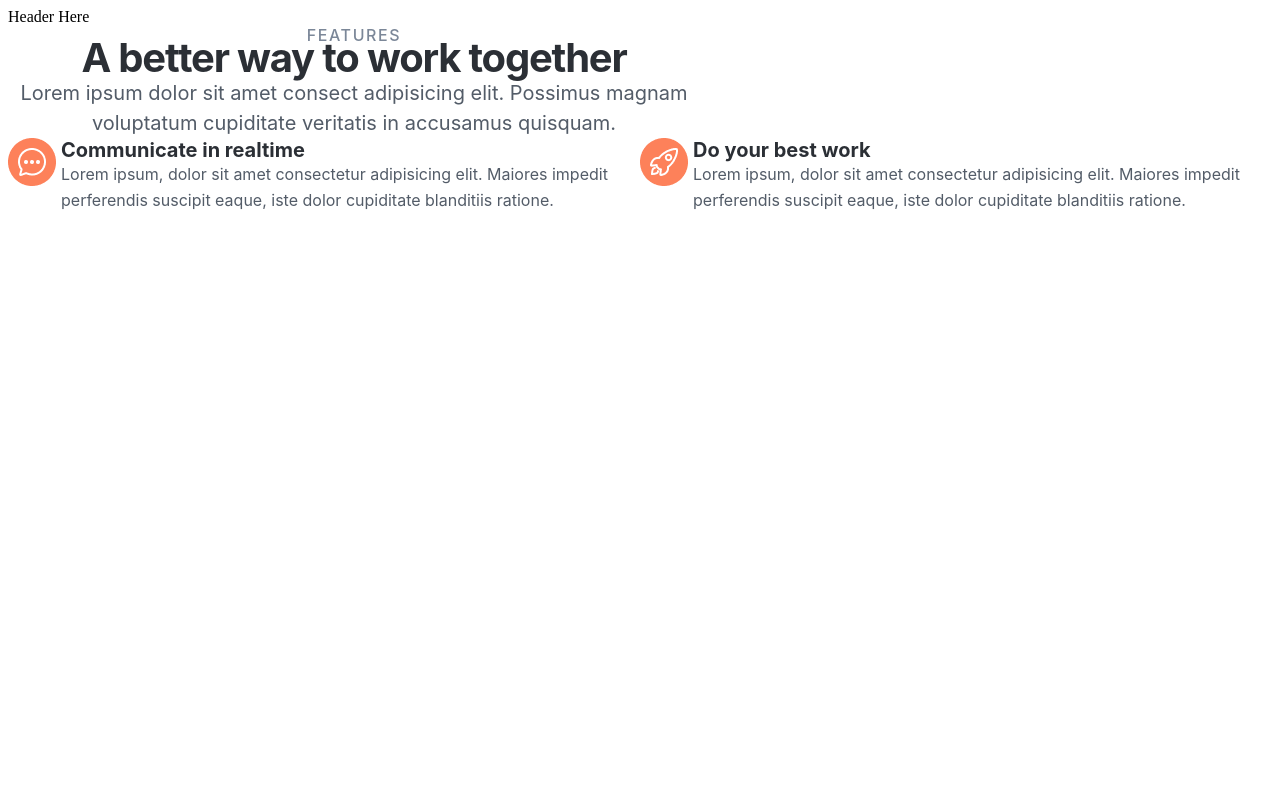
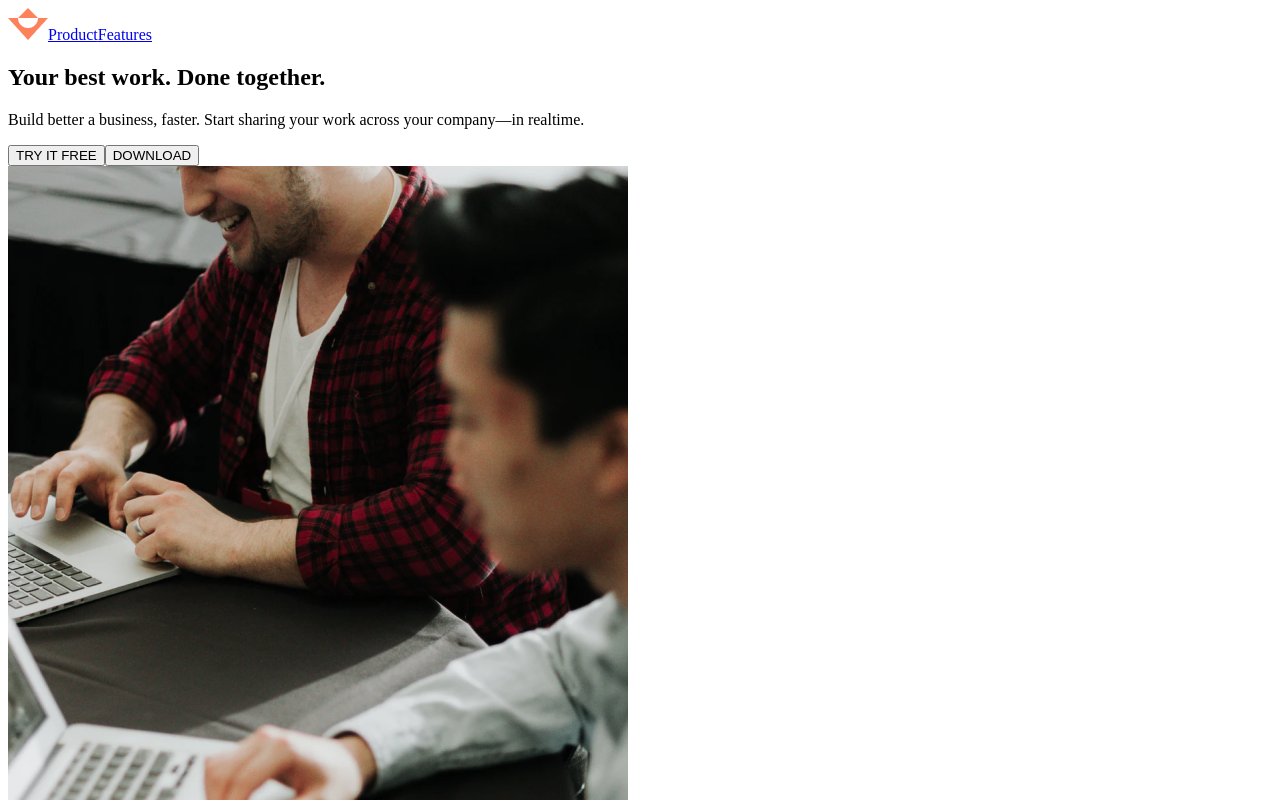
Before and after one commit to cf7/ionic-coding-challenge, a Next.js app: page / in a window 1280 px wide. Shown: the top 802 px of the page. Built offline with nearby package versions, Linux system fonts and the light colour scheme.

Commit message:
header section

```diff
--- a/pages/index.js
+++ b/pages/index.js
@@ -1,8 +1,10 @@
 import Row from 'react-bootstrap/Row';
 import Col from 'react-bootstrap/Col';
-
+import Navbar from 'react-bootstrap/Navbar';
+import Nav from 'react-bootstrap/Nav';
 import Head from 'next/head'
 import Feature from './components/Feature.js';
+// import Navbar from './components/Navbar.js';
 
 export default function Home() {
   return (
@@ -13,9 +15,42 @@ export default function Home() {
       </Head>
 
       <main>
-        <Row>
-          Header Here
+
+        <Row className="header">
+          <Navbar>
+            <Navbar.Brand href="#home">
+              <img
+                src="/assets/logo.png"
+                width="40"
+                height="32"
+                // className="d-inline-block align-top"
+                alt="Ionic Challenge Logo"
+              />
+            </Navbar.Brand>
+            <Nav.Link>
+              Product
+            </Nav.Link>
+            <Nav.Link>
+              Features
+            </Nav.Link>
+          </Navbar>
+
+          <div className="copy">
+            <h2>Your best work. Done together.</h2>
+            <p>
+              Build better a business, faster. Start sharing your work across your company—in realtime.
+            </p>
+            <button>TRY IT FREE</button>
+            <button>DOWNLOAD</button>
+          </div>
+
+          <img
+            src="/assets/image_stock.png"
+            width="620"
+            height="634"
+          />
         </Row>
+
         <Row className="feature-section">
           <Col>
             <Row className="feature-section-header">
@@ -43,6 +78,7 @@ export default function Home() {
             </Row>
           </Col>
         </Row>
+
       </main>
     </div>
   );
```
Also changed, not shown: pages/scss/app.scss (line endings or trailing spaces).
